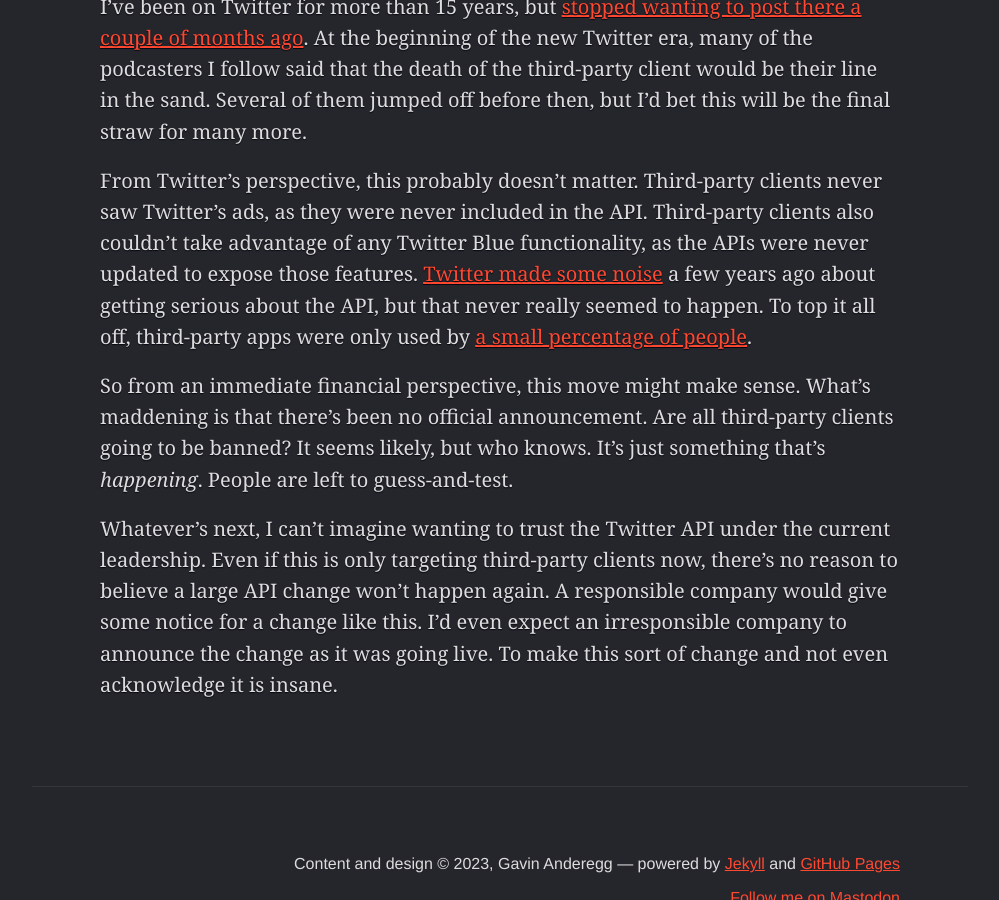
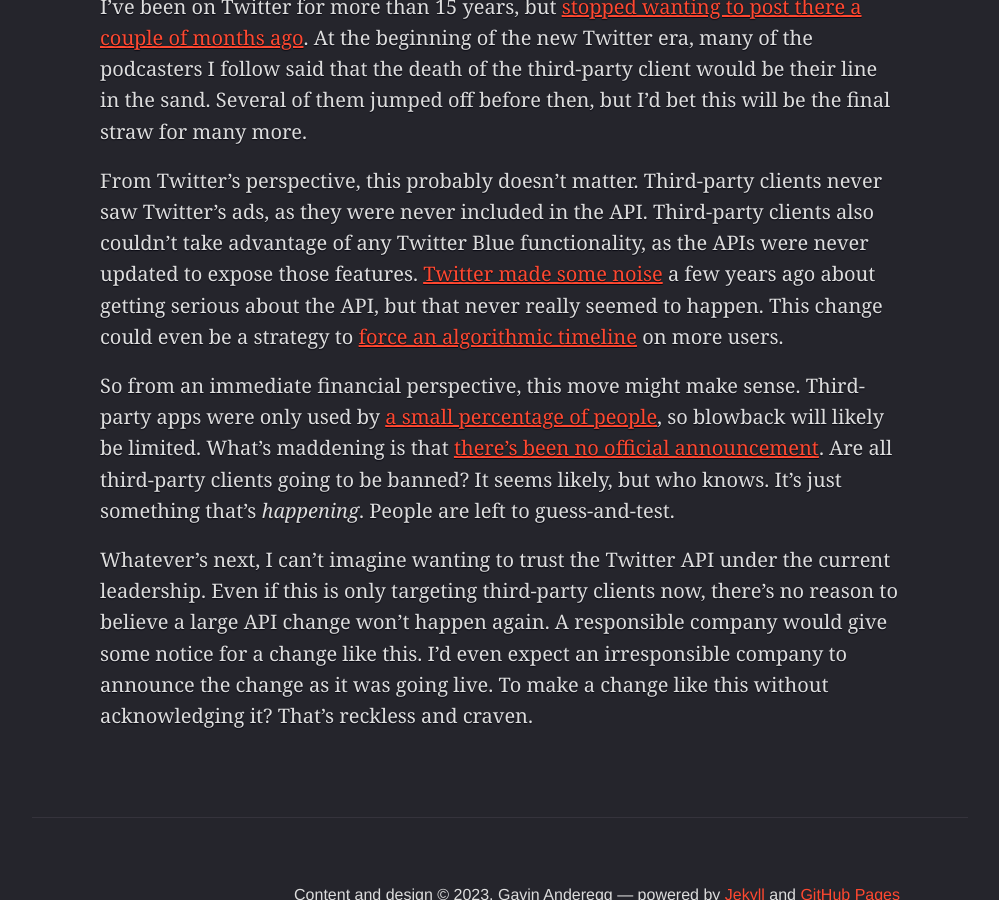
Before and after one commit to gavinanderegg/gavinanderegg.github.io, a Jekyll site: the page built from _posts/2023-01-15-the-end-for-third-party-twitter-clients.md, in a window 1280 px wide and 900 px high, scrolled down 620 px. Shown: the whole window, without its empty margins (140-1139 px from the left). Built offline with Jekyll 4.4.1, drawn with Linux system fonts in a browser that asks for light colours.

Commit message:
Some editing

```diff
--- a/_posts/2023-01-15-the-end-for-third-party-twitter-clients.md
+++ b/_posts/2023-01-15-the-end-for-third-party-twitter-clients.md
@@ -9,8 +9,8 @@
 
 I’ve been on Twitter for more than 15 years, but [stopped wanting to post there a couple of months ago](https://anderegg.ca/2022/11/15/twitter-is-going-great). At the beginning of the new Twitter era, many of the podcasters I follow said that the death of the third-party client would be their line in the sand. Several of them jumped off before then, but I’d bet this will be the final straw for many more.
 
-From Twitter’s perspective, this probably doesn’t matter. Third-party clients never saw Twitter’s ads, as they were never included in the API. Third-party clients also couldn’t take advantage of any Twitter Blue functionality, as the APIs were never updated to expose those features. [Twitter made some noise](https://www.theverge.com/2020/8/12/21364644/twitter-api-v2-new-access-tiers-developer-portal-support-developers) a few years ago about getting serious about the API, but that never really seemed to happen. To top it all off, third-party apps were only used by [a small percentage of people](https://techcrunch.com/2018/08/17/6-million-users-had-installed-third-party-twitter-clients/).
+From Twitter’s perspective, this probably doesn’t matter. Third-party clients never saw Twitter’s ads, as they were never included in the API. Third-party clients also couldn’t take advantage of any Twitter Blue functionality, as the APIs were never updated to expose those features. [Twitter made some noise](https://www.theverge.com/2020/8/12/21364644/twitter-api-v2-new-access-tiers-developer-portal-support-developers) a few years ago about getting serious about the API, but that never really seemed to happen. This change could even be a strategy to [force an algorithmic timeline](https://www.theverge.com/2023/1/13/23550345/twitter-for-you-following-desktop-ios-android) on more users.
 
-So from an immediate financial perspective, this move might make sense. What’s maddening is that there’s been no official announcement. Are all third-party clients going to be banned? It seems likely, but who knows. It’s just something that’s *happening*. People are left to guess-and-test.
+So from an immediate financial perspective, this move might make sense. Third-party apps were only used by [a small percentage of people](https://techcrunch.com/2018/08/17/6-million-users-had-installed-third-party-twitter-clients/), so blowback will likely be limited. What’s maddening is that [there’s been no official announcement](https://www.theverge.com/2023/1/13/23553161/third-party-twitter-clients-apps-outage-twitterific-tweetbot). Are all third-party clients going to be banned? It seems likely, but who knows. It’s just something that’s *happening*. People are left to guess-and-test.
 
-Whatever’s next, I can’t imagine wanting to trust the Twitter API under the current leadership. Even if this is only targeting third-party clients now, there’s no reason to believe a large API change won’t happen again. A responsible company would give some notice for a change like this. I’d even expect an irresponsible company to announce the change as it was going live. To make this sort of change and not even acknowledge it is insane.
+Whatever’s next, I can’t imagine wanting to trust the Twitter API under the current leadership. Even if this is only targeting third-party clients now, there’s no reason to believe a large API change won’t happen again. A responsible company would give some notice for a change like this. I’d even expect an irresponsible company to announce the change as it was going live. To make a change like this without acknowledging it? That’s reckless and craven.
```
